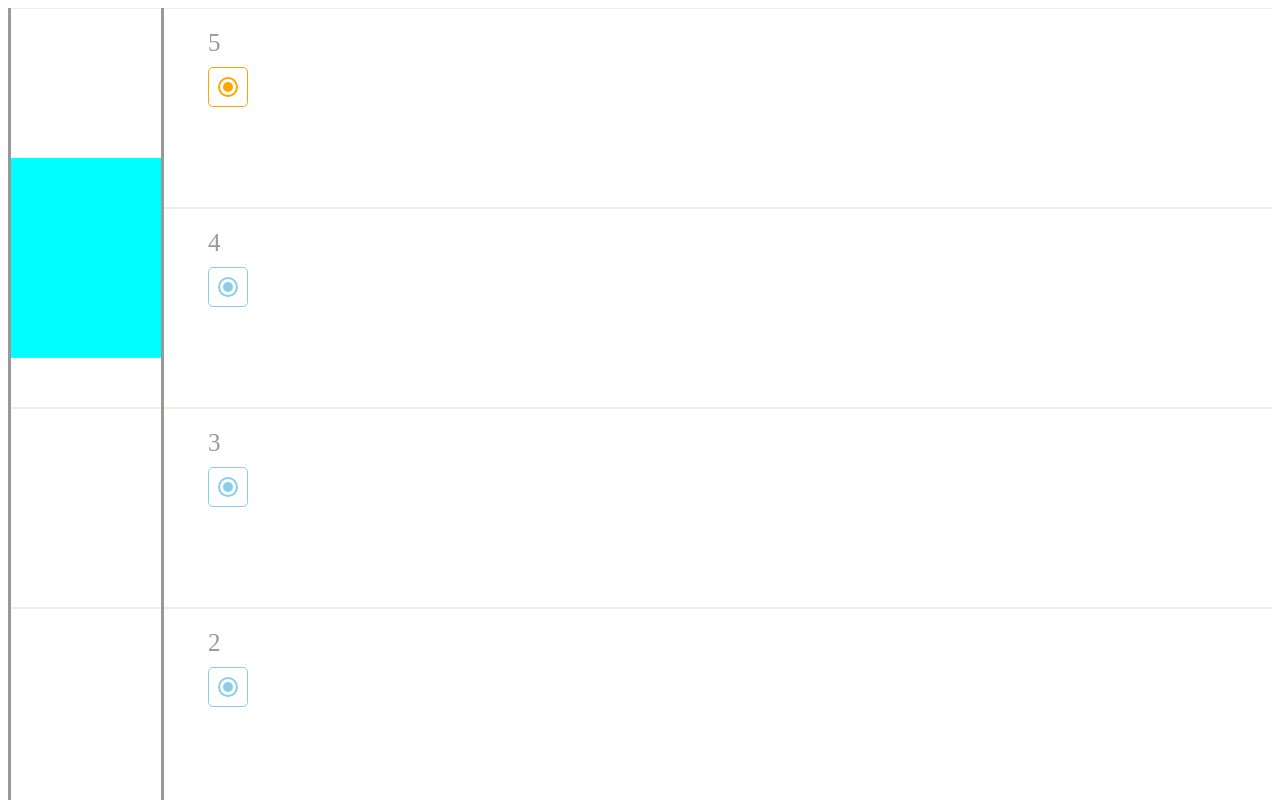
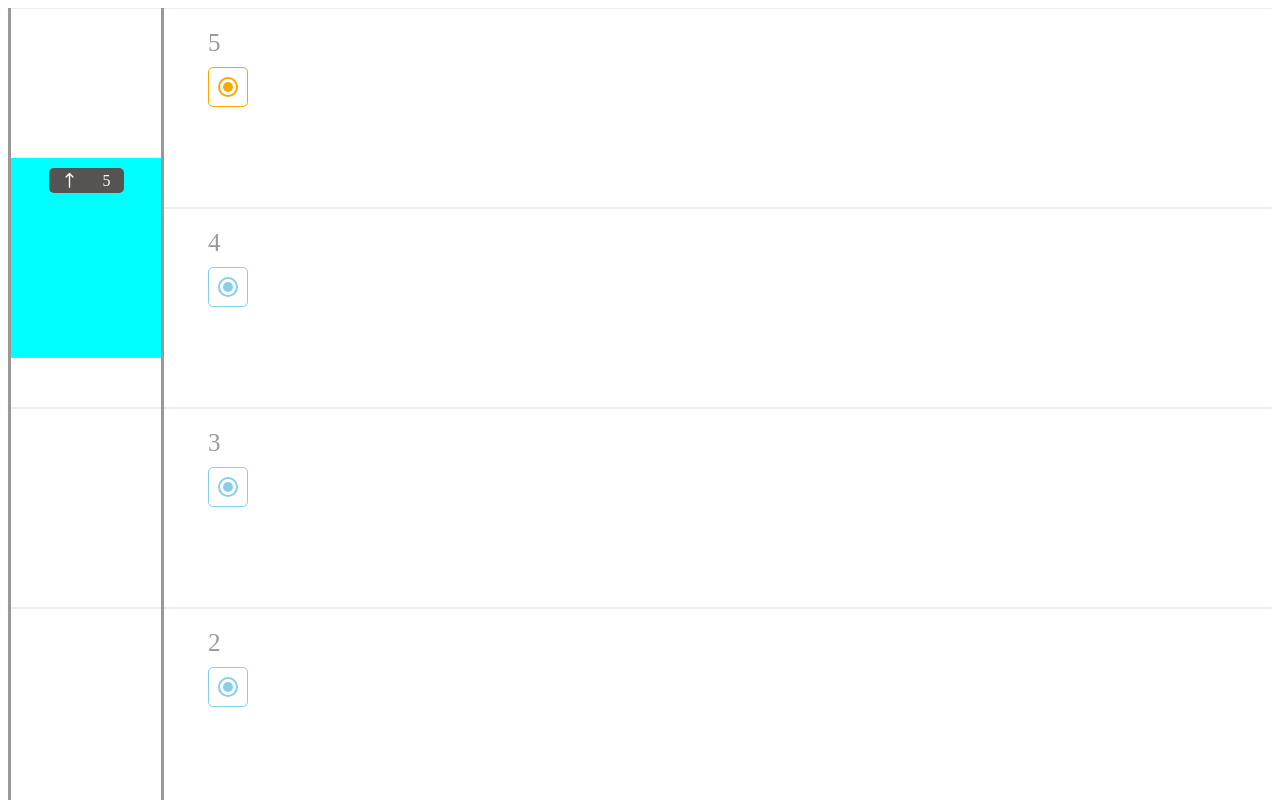
Before and after one commit to DanilaKorsakov/TestProject, a Vue app: page / in a window 1280 px wide. Both pictures are taken after a click on the button 228 px from the left and 87 px from the top of the page. Shown: the top 800 px of the page. Built offline with nearby package versions, Linux system fonts and the light colour scheme.

Commit message:
Project new logic

```diff
--- a/src/App.vue
+++ b/src/App.vue
@@ -1,9 +1,9 @@
 <template>
     <div class="emulator">
         <div class="emulator__horizontal-lines">
-            <Elevator  ref="elevator"></Elevator>
+            <Elevator :floor="floors" ref="elevator"></Elevator>
         </div>
-        <Floor @floor-height="floorHeight" @change-floor="changeFloor"/>
+        <Floor @floor-height="floorHeight"  @change-floor="changeFloor"></Floor>
     </div>
 </template>
 
@@ -21,25 +21,47 @@
             const floors = ref([]);
             const elevator = ref('');
             const height = ref ('');
+            const animationTime = ref(0);
+            const prevFloor = ref(0);
+            const floor = ref('');
             const changeFloor = (floorIndex)=>{
-                floors.value.push(floorIndex);
-                console.log(floors.value);
+                    if(floors.value.length<1){
+                        floors.value.push(floorIndex);
+                    }else{
+                        if(!floors.value.includes(floorIndex)){
+                            floors.value.push(floorIndex);
+                        }
+                    }
             };
             const floorHeight = (elevatorHeight)=>{
                 height.value = elevatorHeight;
                 elevator.value.$el.style.height=height.value+'px';
             };
             watch(floors.value, () => {
+                    if(prevFloor.value===0){
+                        animationTime.value = floors.value[0]-1;
+                    }else if(prevFloor.value>floors.value[0]){
+                        animationTime.value = prevFloor.value-floors.value[0];
+                    }else{
+                        animationTime.value = floors.value[0]-prevFloor.value;
+                    }
                     elevator.value.$el.style.transform  = 'translateY( ' + (-height.value*(floors.value[0]-1)) + 'px)';
-                    elevator.value.$el.style.transition = 'all ' + ( floors.value[0]-1) +  's ease-in-out';
-            }, { deep: true }
-            );
+                    elevator.value.$el.style.transition = 'all ' + (animationTime.value) +  's ease-in-out';
+                    if(floors.value.length!==0){
+                        prevFloor.value=floors.value[0];
+                    }
+            }, { deep: true });
+            // watch(endTransition.value,()=>{
+            //     console.log(floor.value);
+            // });
             return {
                 floors,
+                elevator,
+                animationTime,
+                prevFloor,
+                floor,
                 floorHeight,
-                elevator,
                 changeFloor,
-                floorHeight
             }
         },
     })
--- a/src/components/Elevator.vue
+++ b/src/components/Elevator.vue
@@ -1,11 +1,54 @@
 <template>
-    <div class="elevator"></div>
+    <div class="elevator" :class="{blink:blinking}" @transitionend="animationFinished" @transitionstart="animationStart">
+        <div class="elevator__floor-index" :style="{display:display}">
+            <svg class="elevator__arrow" :class="{elevator__arrow_reverse:isReverse}" version="1.1" id="Layer_1" xmlns="http://www.w3.org/2000/svg" xmlns:xlink="http://www.w3.org/1999/xlink" x="0px" y="0px"
+                 viewBox="0 0 330 330" style="enable-background:new 0 0 330 330;" xml:space="preserve">
+                <path id="XMLID_29_" d="M100.606,100.606L150,51.212V315c0,8.284,6.716,15,15,15c8.284,0,15-6.716,15-15V51.212l49.394,49.394
+                C232.322,103.535,236.161,105,240,105c3.839,0,7.678-1.465,10.606-4.394c5.858-5.857,5.858-15.355,0-21.213l-75-75
+                c-5.857-5.858-15.355-5.858-21.213,0l-75,75c-5.858,5.857-5.858,15.355,0,21.213C85.251,106.463,94.749,106.463,100.606,100.606z"/></svg>
+            <span>{{this.floor[0]}}</span>
+        </div>
+    </div>
 </template>
 
 <script>
-    export default  {
+    import { defineComponent, ref} from 'vue';
+    export default defineComponent ( {
         name: 'Elevator',
-    }
+        props:['floor',],
+        emits:['next-in-que'],
+        setup: function(props, {emit}) {
+            const blinking=ref(false);
+            const display= ref('none');
+            const isReverse = ref(false);
+            const currentFloor = ref(0);
+            const animationStart = ()=>{
+                display.value='flex';
+            };
+            const animationFinished = ()=>{
+                currentFloor.value=props.floor[0];
+                blinking.value=true;
+                setTimeout(()=>{
+                    display.value='none';
+                    emit('next-in-que',props.floor.shift());
+                    blinking.value=false;
+                    if(props.floor[0]<currentFloor.value){
+                        isReverse.value = true;
+                    }else{
+                        isReverse.value = false;
+                    }
+                },3000);
+            };
+            return{
+                blinking,
+                display,
+                isReverse,
+                currentFloor,
+                animationFinished,
+                animationStart,
+            }
+        }
+    })
 </script>
 
 <style lang="scss">
@@ -14,5 +57,32 @@
         background-color: aqua;
         position: absolute;
         bottom: 0;
+        &__floor-index{
+            background-color: #565353;
+            margin: auto;
+            margin-top: 10px;
+            height: 25px;
+            width: 50%;
+            color: white;
+            display: flex;
+            justify-content: space-around;
+            align-items: center;
+            border-radius: 5px;
+        }
+        &__arrow{
+            width: 15px;
+            height: 15px;
+            fill: white;
+            &_reverse{
+                transform: rotate(180deg);
+            }
+        }
+    }
+    .blink{
+        animation: blinker 0.7s cubic-bezier(1.0,0,0,1.0) infinite;
+    }
+    @keyframes blinker {
+        from { opacity: 1.0; }
+        to { opacity: 0.0; }
     }
 </style>
--- a/src/components/Floor.vue
+++ b/src/components/Floor.vue
@@ -13,6 +13,7 @@
         components:{
             Btn
         },
+        props:['animation-end'],
         setup: function(props,{emit}) {
             const floorArray= ref([1,2,3,4,5]);
             const floorRef = ref('1');
```
